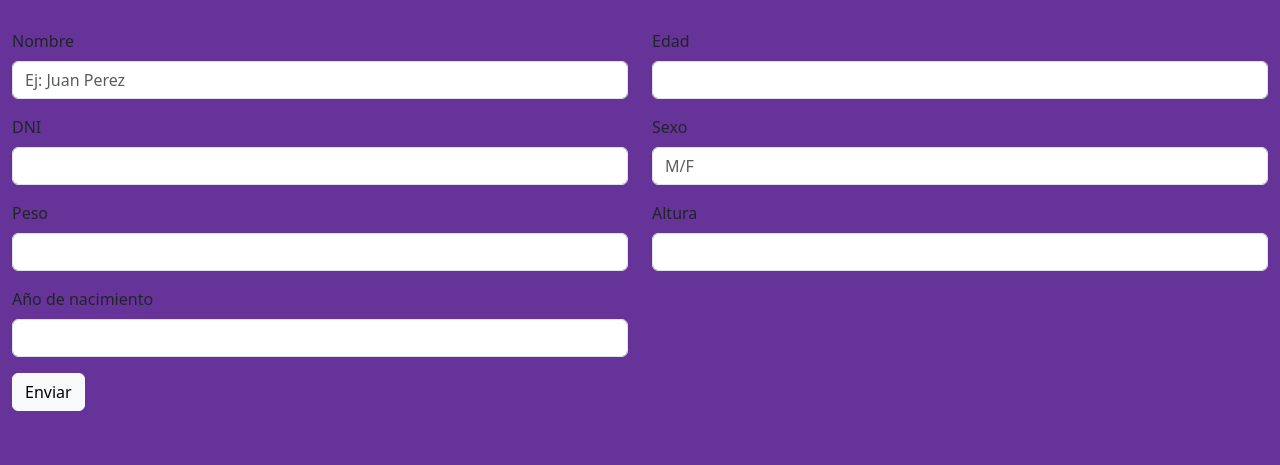
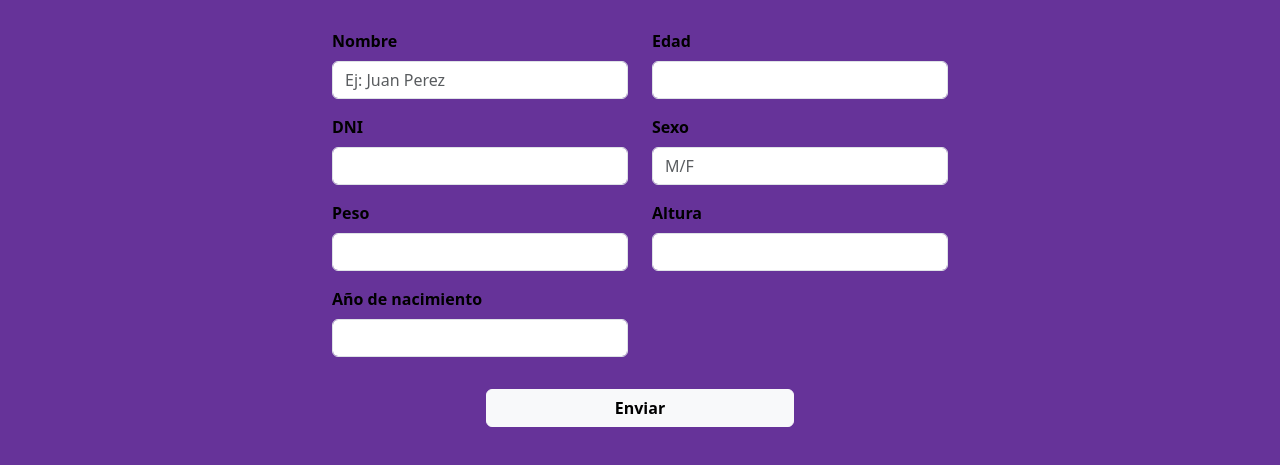
Before and after one commit to fatiperea/TP5_ejer2, a plain HTML site: page index.html in a window 1280 px wide. Shown: the part 99-564 px from the top of the page. Drawn offline with nearby package versions, Linux system fonts and the light colour scheme.

Commit message:
completo el estilo de la pagina

```diff
--- a/css/style.css
+++ b/css/style.css
@@ -1,6 +1,13 @@
 body{
     background-color: rebeccapurple;
 }
-input label{
-    font-weight: bolder;
+section{
+    width: 50%;
+    margin: auto;
+    color: black;
+    font-weight: bold;
 }
+
+button{
+    width: 50%;
+}
--- a/index.html
+++ b/index.html
@@ -120,9 +120,8 @@
           />
         </div>
 
-
-        <div class="mb-3">
-          <button type="submit" class="btn btn-light">Enviar</button>
+        <div class="mb-3 text-center">
+          <button type="submit" class="btn btn-light mt-3 te"><b>Enviar</b></button>
         </div>
       </form>
     </div>
```
